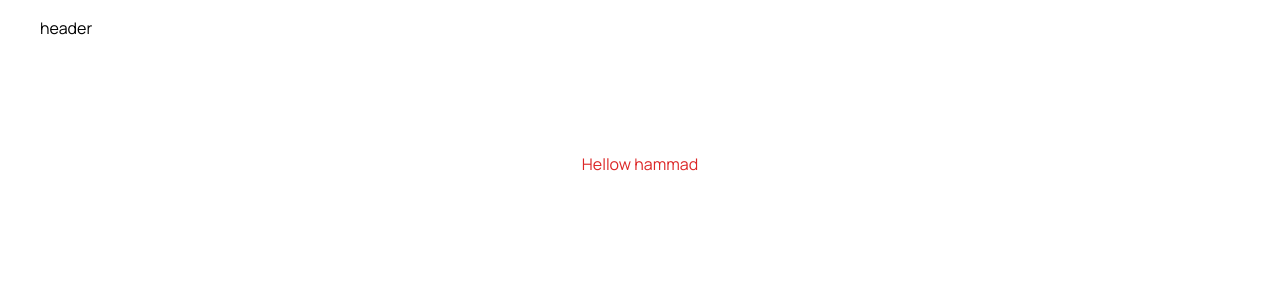
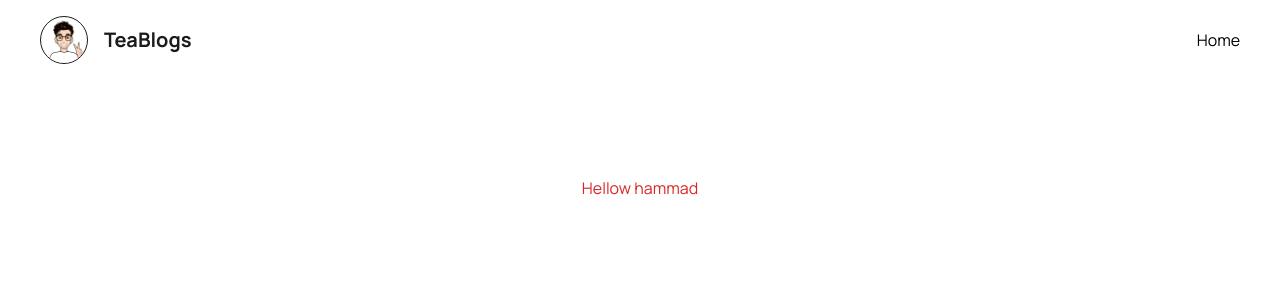
Before and after one commit to tiharagrrr/Blog-App-2.0, a Next.js app: page / in a window 1280 px wide. Shown: the top 300 px of the page. Built offline with nearby package versions, Linux system fonts and the light colour scheme.

Commit message:
header udpate

```diff
--- a/jsconfig.json
+++ b/jsconfig.json
@@ -1,7 +1,7 @@
 {
   "compilerOptions": {
     "paths": {
-      "@/*": ["./src/*"]
+      "@/*": ["./*"]
     }
   }
 }
--- a/src/app/layout.js
+++ b/src/app/layout.js
@@ -1,7 +1,7 @@
 import "./globals.css";
 import { Inter, Manrope } from "next/font/google";
 import { cx } from "@/utils.js";
-import Header from "@/components/header";
+import Header from "../components/header";
 
 const inter = Inter({
   subsets: ["latin"],
--- a/src/components/Logo.js
+++ /dev/null
@@ -1,15 +0,0 @@
-import Link from "next/link"
-import Image from "next/image"
-import profileImage from "../public/profile.jpg"
-
-const Logo = () => {
-  return (
-    <Link href="/">
-        <div>
-            <Image src="/logo.png" alt="logo" width={50} height={50} />
-        </div>
-    </Link>
-  )
-}
-
-export default Logo
--- /dev/null
+++ b/src/components/header/Logo.js
@@ -0,0 +1,20 @@
+import Link from "next/link";
+import Image from "next/image";
+import profileImage from "@/public/profile-img.png";
+
+const Logo = () => {
+  return (
+    <Link href="/" className="flex items-center text-dark">
+      <div className="w-12 rounded-full overflow-hidden border border-solid border-dark mr-4">
+        <Image
+          src={profileImage}
+          alt="TeaBlogs"
+          className="w-full h-auto rounded-full"
+        />
+      </div>
+      <span className="font-bold text-xl">TeaBlogs</span>
+    </Link>
+  );
+};
+
+export default Logo;
--- a/src/components/header/index.js
+++ b/src/components/header/index.js
@@ -1,8 +1,15 @@
 import React from "react";
+import Logo from "./Logo";
+import Link from "next/link";
 
 const Header = () => {
   return (
-    <header className="w-full p-4 px-10 flex items-center justify-between">header</header>
+    <header className="w-full p-4 px-10 flex items-center justify-between">
+      <Logo />
+      <nav>
+      <Link href="/">Home</Link>
+      </nav>
+    </header>
   )
 };
 
```
Also changed, not shown: public/profile-img.png (added).
